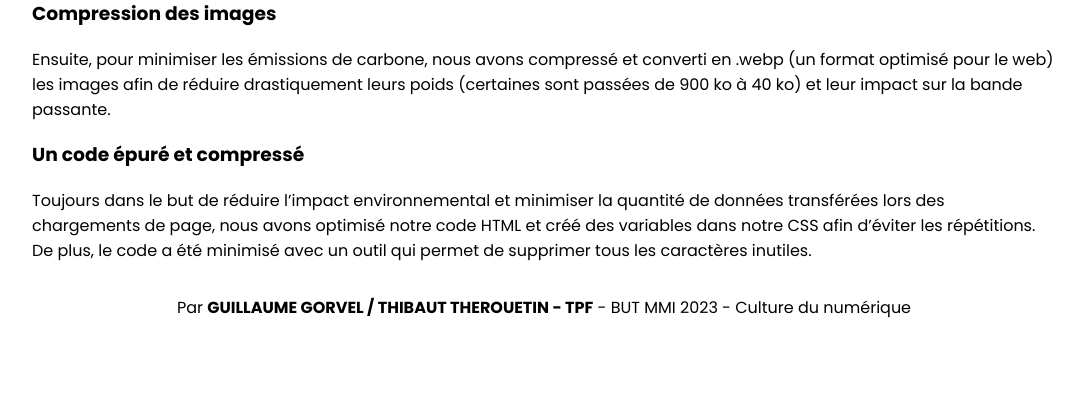
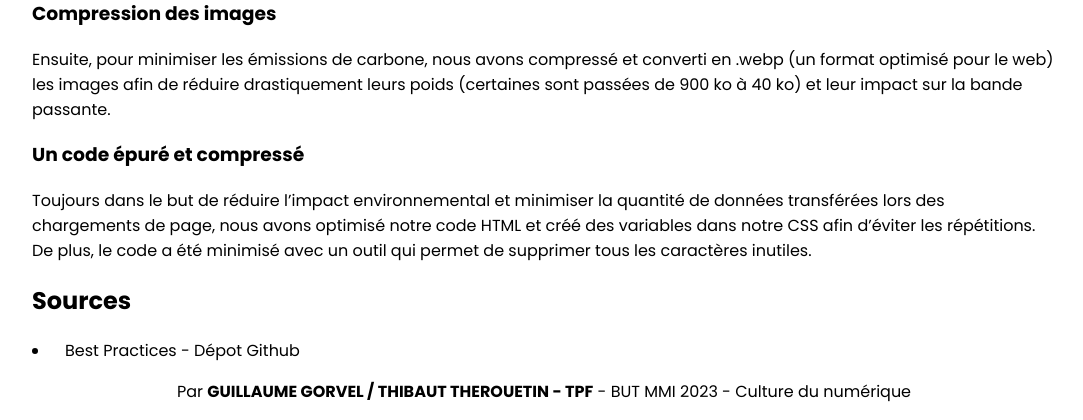
Before and after one commit to gorvelg/culture_numerique, a PHP site: page /technique.php in a window 1280 px wide. Shown: the part 634-1054 px from the top of the page, without its empty margins (96-1179 px from the left). Before the commit the page ends 952 px from the top, so only its background shows below. Run offline with PHP 8.4, Linux system fonts and the light colour scheme; some libraries are stand-ins or nearby versions.

Commit message:
modif color a + ajout a

```diff
--- a/css/style.css
+++ b/css/style.css
@@ -5,7 +5,7 @@
 :root {
     --text : black;
     --text-white : white;
-    --link : white;
+    --link : black;
     --title: white;
     --primary: #47C9AD;
     --white_bg: white;
--- a/technique.php
+++ b/technique.php
@@ -34,6 +34,10 @@
             <h3>Un code épuré et compressé</h3>
             <p>Toujours dans le but de réduire l’impact environnemental et minimiser la quantité de données transférées lors des chargements de page, nous avons optimisé notre code HTML et créé des variables dans notre CSS afin d’éviter les répétitions. De plus, le code a été minimisé avec un outil qui permet de supprimer tous les caractères inutiles.</p>
         </div>
+        <div class="source">
+            <h2>Sources</h2>
+            <li><a href="https://github.com/cnumr/best-practices/tree/main/chapters">Best Practices - Dépot Github</a></li>
+        </div>
     </div>
 
     <!-- Footer -->
```
